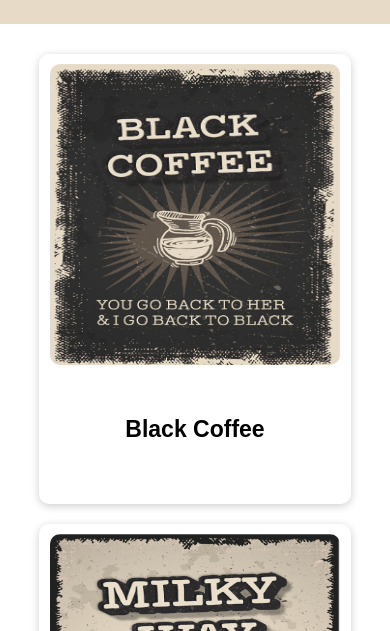
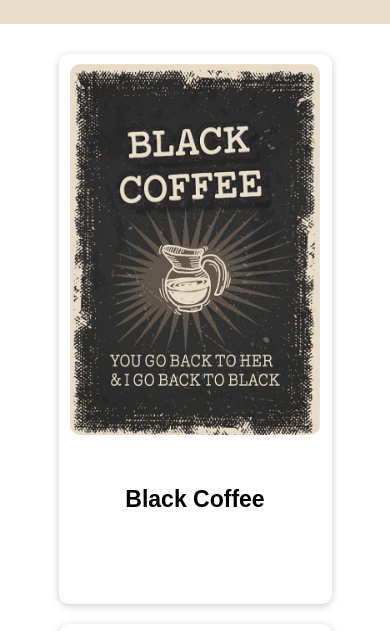
Before and after one commit to mazen2016/scent-of-coffee, a plain HTML site: page index.html in a window 390 px wide. Shown: the part 193-824 px from the top of the page. Drawn offline with Linux system fonts and the light colour scheme.

Commit message:
make margen

```diff
--- a/style.css
+++ b/style.css
@@ -1,3 +1,4 @@
+
 
 *{
     box-sizing: border-box;
@@ -37,6 +38,7 @@ header{
     transition:0.3s;
     height: 450px;
 
+
 }
 
 .card:hover{
@@ -67,11 +69,12 @@ header{
         }
 @media (max-width: 1500px){
     .container{
-        grid-template-columns: 1fr 1fr;
+        grid-template-columns: 1fr ;
+        height: auto;
+    }
+    .card{
+        height: 550px;
+        width: 70vw;
+        margin: 0 auto;
     }
 }
-@media (max-width: 850px){
-    .container{
-        grid-template-columns: 1fr ;
-    }
-}
```
Also changed, not shown: things to eat.html (+6 -7 lines).
